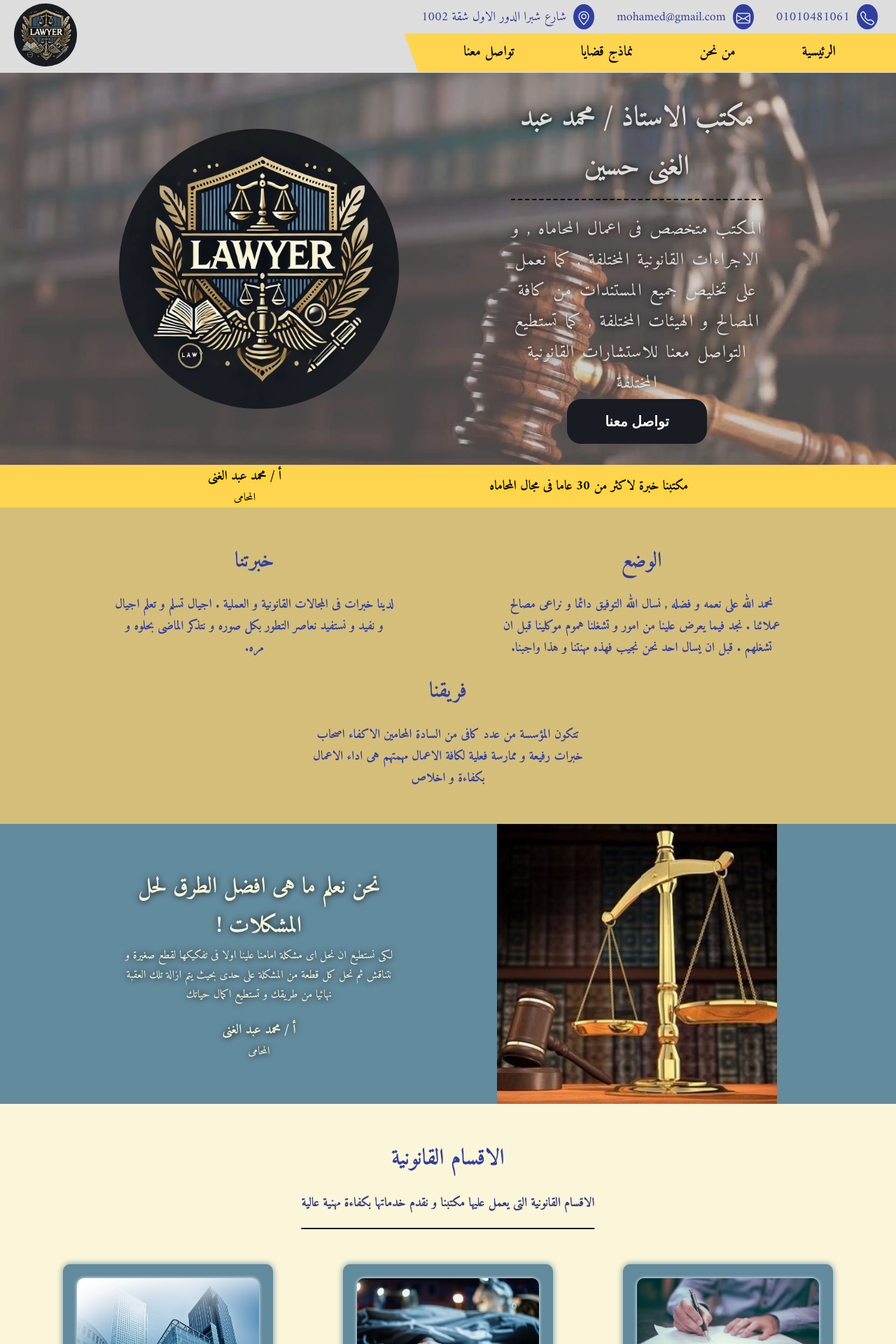
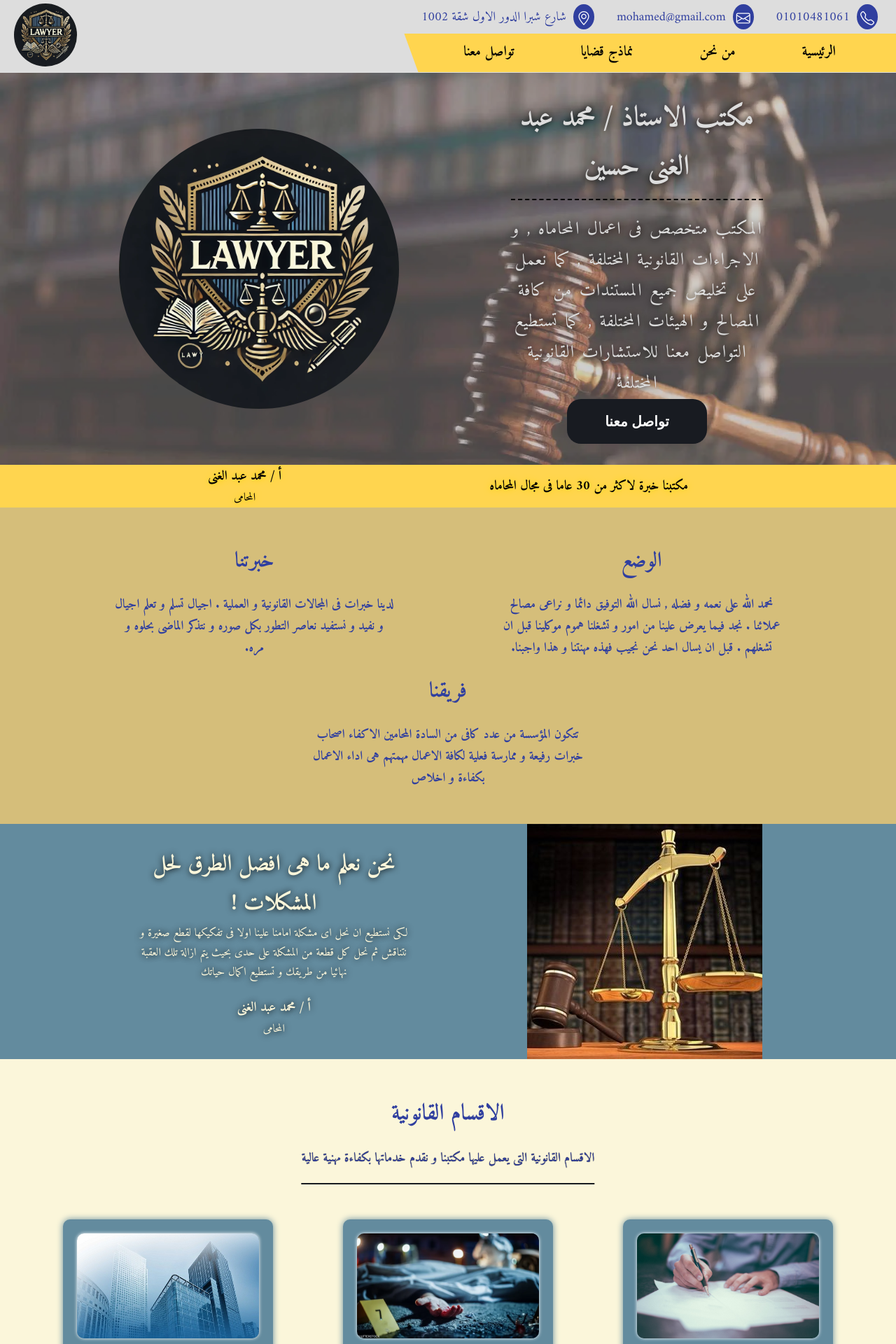
Before and after one commit to 3fhs/lawyer, a React (Create React App) app: page / in a window 1280 px wide. Shown: the top 1920 px of the page at 70% size. Built offline with nearby package versions, Linux system fonts and the light colour scheme.

Commit message:
help section i delete height

```diff
--- a/src/componentes/information/infoSection.css
+++ b/src/componentes/information/infoSection.css
@@ -22,7 +22,6 @@
 }
 .section-help .whose-help {
     background: var(--fifth-color);
-    height: 50vh;
     padding: 0 30px;
     display: flex;
     align-items: center;
```
